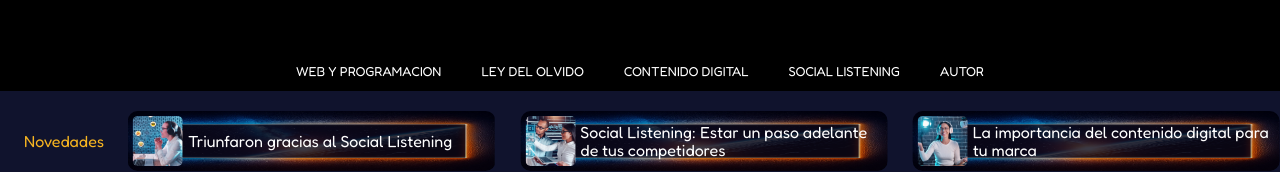
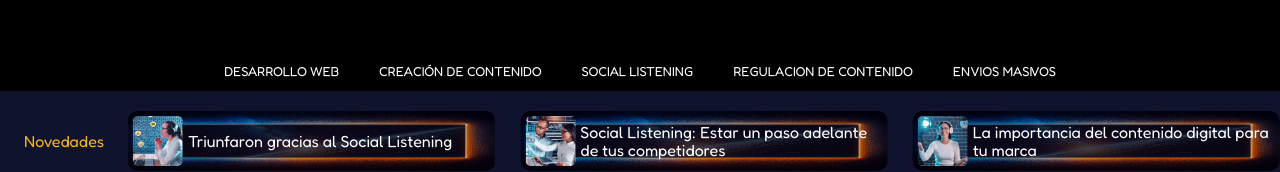
Before and after one commit to knarfangelo/BlogChooseOficial, an Angular app: page / in a window 1280 px wide. Shown: the part 162-334 px from the top of the page. Built offline with nearby package versions, Linux system fonts and the light colour scheme.

Commit message:
Estrellas

```diff
--- a/src/components/navegacion-responsive/navegacion-responsive.component.ts
+++ b/src/components/navegacion-responsive/navegacion-responsive.component.ts
@@ -16,11 +16,11 @@ import { ChangeDetectionStrategy, Component, OnInit } from '@angular/core';
     </div>  </header>
     <nav class="button-nav" [class.open]="isOpen">
       <ul>
-        <li><a href="">WEB Y PROGRAMACION</a></li>
-        <li><a href="">LEY DEL OLVIDO</a></li>
-        <li><a href="#contenido">CONTENIDO DIGITAL</a></li>
-        <li><a href="">SOCIAL LISTENING</a></li>
-        <li><a href="#autor">AUTOR</a></li>
+        <li><a href="">DESARROLLO WEB</a></li>
+        <li><a href="">CREACIÓN DE CONTENIDO</a></li>
+        <li><a href="#contenido">SOCIAL LISTENING</a></li>
+        <li><a href="">REGULACION DE CONTENIDO</a></li>
+        <li><a href="#autor">ENVIOS MASIVOS</a></li>
       </ul>
     </nav>
 
--- a/src/components/navegacion/navegacion.component.ts
+++ b/src/components/navegacion/navegacion.component.ts
@@ -20,11 +20,11 @@ register();
   <div class="container-navegacion">
     <h1><a class="container-logo" href=""><img class="logo" src="/navegacion/novedades/logo.png" alt="" priority="" ></a> </h1>
     <nav>
-      <li><a href="">WEB Y PROGRAMACION</a> </li>
-      <li><a href="">LEY DEL OLVIDO</a> </li>
-      <li><a href="#contenido">CONTENIDO DIGITAL</a> </li>
-      <li><a href="">SOCIAL LISTENING</a> </li>
-      <li><a href="#autor">AUTOR</a></li>
+    <li><a href="">DESARROLLO WEB</a></li>
+        <li><a href="">CREACIÓN DE CONTENIDO</a></li>
+        <li><a href="#contenido">SOCIAL LISTENING</a></li>
+        <li><a href="">REGULACION DE CONTENIDO</a></li>
+        <li><a href="#autor">ENVIOS MASIVOS</a></li>
     </nav>
     <div class="container-novedades">
       <p class="titulo-novedades">Novedades</p>
--- a/src/components/panel-principal/presentacion/presentacion.component.css
+++ b/src/components/panel-principal/presentacion/presentacion.component.css
@@ -27,3 +27,8 @@ header{
   height: 30px;
   margin: 5px;
 }
+
+img:hover{
+ fill:red;
+ cursor: pointer;
+}
--- a/src/components/panel-principal/presentacion/presentacion.component.ts
+++ b/src/components/panel-principal/presentacion/presentacion.component.ts
@@ -18,7 +18,6 @@ import { ChangeDetectionStrategy, Component } from '@angular/core';
         <img src="/icon/start.svg" alt="">
         <img src="/icon/start.svg" alt="">
         <img src="/icon/start.svg" alt="">
-
       </div>
     </div>
   </header>
```
